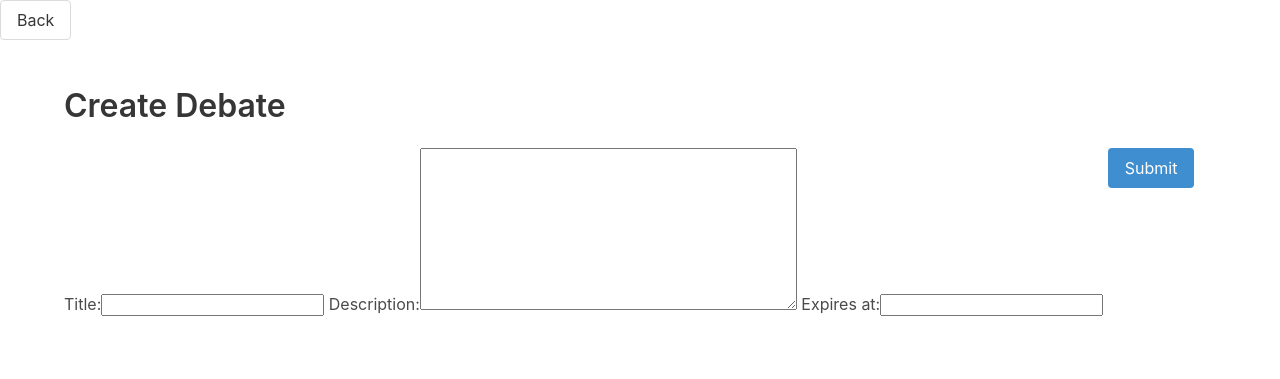
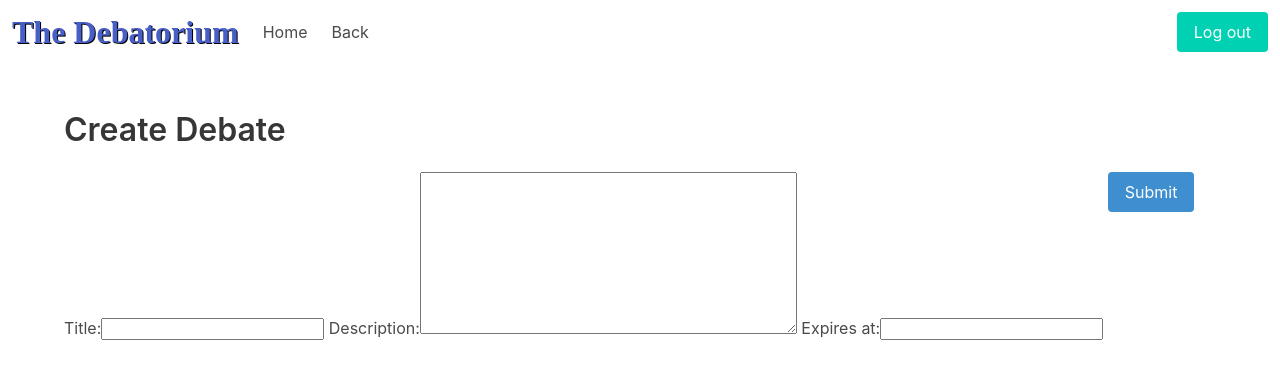
Before and after one commit to thestarvanisher/HighfieldHack2021, a Django app: page /debates/create/ in a window 1280 px wide. Shown: the top 379 px of the page. Run offline with Django 3.2, Linux system fonts and the light colour scheme; the visitor is signed in with stand-in values (Sample User, id 1).

Commit message:
Navbar and logout now avaliable

```diff
--- a/HighfieldHack2/templates/base.html
+++ b/HighfieldHack2/templates/base.html
@@ -10,9 +10,41 @@
 </head>
 
 <body>
-{% if back %}
-<a class="button" href={{back}}>Back</a>
-{%endif%}
+<nav class="navbar" role="navigation" aria-label="main navigation">
+  <div class="navbar-brand">
+    <a class="navbar-item" href="/">
+      <h3 style="font-size: 2rem; font-family: 'Montserrat', serif; font-weight: 800; text-shadow: 1px 1px rgba(0,0,0,1);">The Debatorium</h3> <!-- For change later -->
+    </a>
+  </div>
+
+  <div id="navbarBasicExample" class="navbar-menu">
+    <div class="navbar-start">
+      <a class="navbar-item" href="/debates/">
+        Home
+      </a>
+      {% if back %}
+		<a class="navbar-item" href={{back}}>Back</a>
+	  {%endif%}
+      </div>
+    </div>
+
+    <div class="navbar-end">
+      <div class="navbar-item">
+        <div class="buttons">
+        {% if user.is_authenticated %}
+          <a class="button is-primary" href="/logout/">
+            Log out
+          </a>
+        {% else %}
+          <a class="button is-primary" href="/login/">
+            Log in
+          </a>
+        {% endif %}
+        </div>
+      </div>
+    </div>
+  </div>
+</nav>
 {% block content %}
 {% endblock %}
 </body>
```
